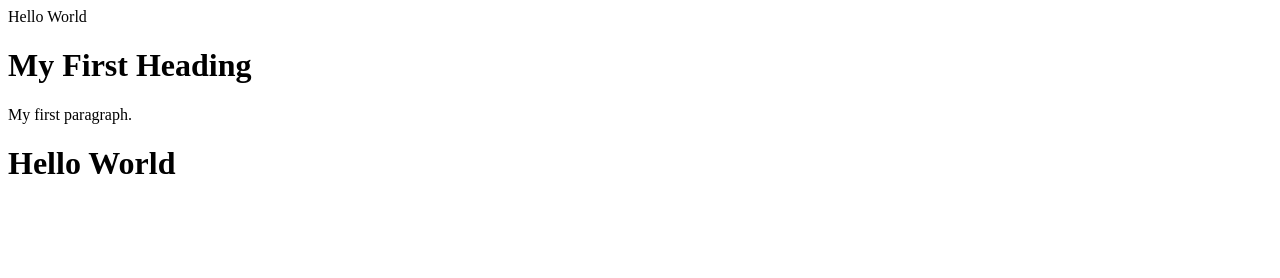
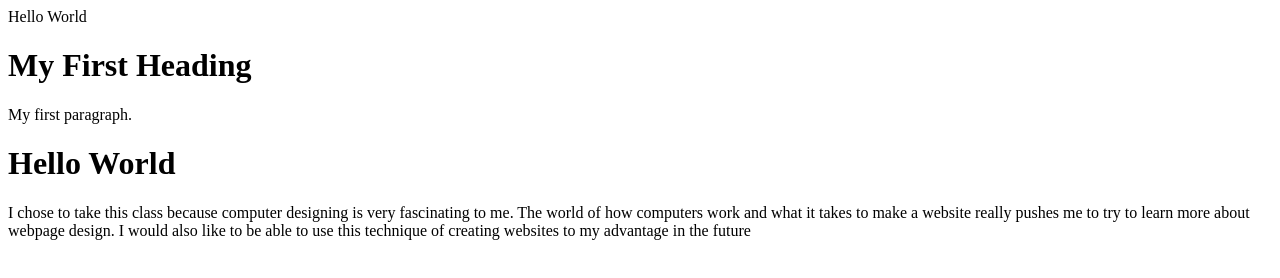
Before and after one commit to msabbyb/HelloWorld, a plain HTML site: page index.html in a window 1280 px wide. Drawn offline with Linux system fonts and the light colour scheme.

Commit message:
Update index.html

```diff
--- a/index.html
+++ b/index.html
@@ -14,3 +14,5 @@ Hello World
 </html>
 
 <h1>Hello World</h1>
+
+<p>I chose to take this class because computer designing is very fascinating to me. The world of how computers work and what it takes to make a website really pushes me to try to learn more about webpage design. I would also like to be able to use this technique of creating websites to my advantage in the future</p>
```
